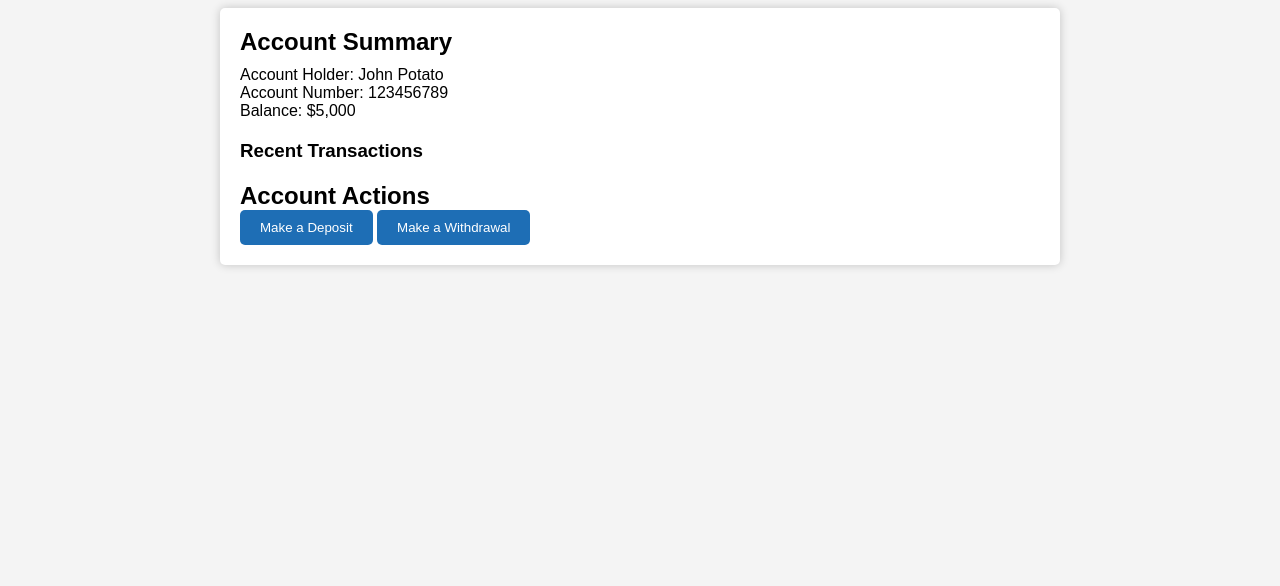
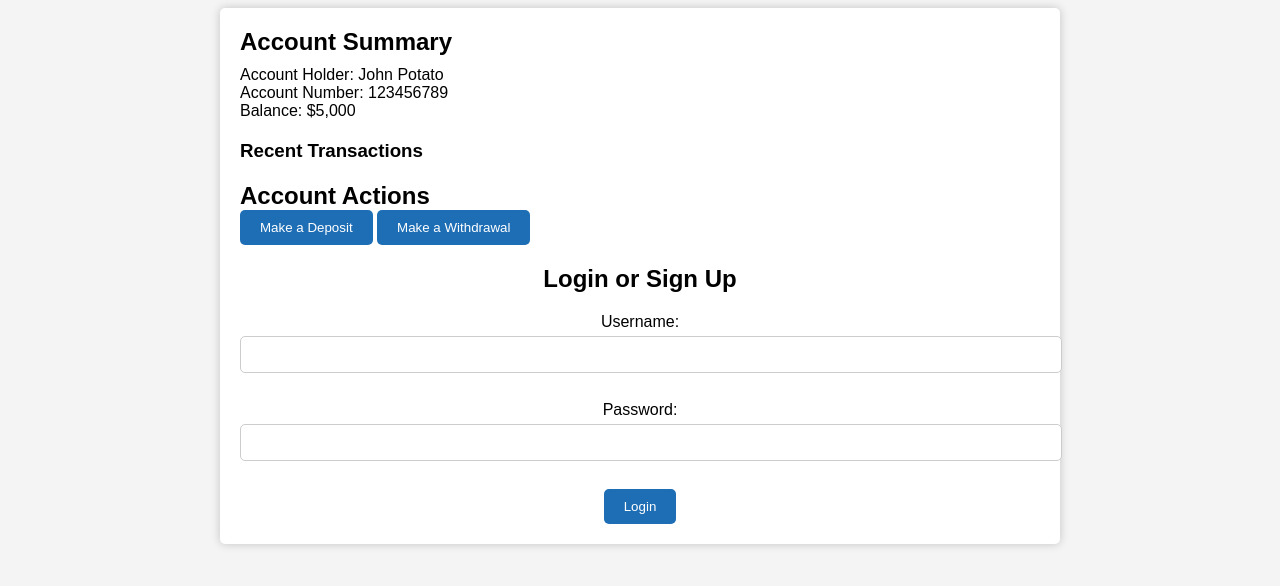
Before and after one commit to movieboxc17/PotatoBank, a plain HTML site: page index.html in a window 1280 px wide. Shown: the part 82-668 px from the top of the page. Drawn offline with Linux system fonts and the light colour scheme.

Commit message:
Update index.html

```diff
--- a/index.html
+++ b/index.html
@@ -101,13 +101,27 @@
             display: none;
         }
 
-        /* Footer Styles */
-        footer {
+        /* Login and Signup Form Styles */
+        #login-signup {
             text-align: center;
             margin-top: 20px;
+        }
+
+        form {
+            margin-top: 20px;
+        }
+
+        label {
+            display: block;
+            margin-bottom: 5px;
+        }
+
+        input[type="text"], input[type="password"] {
+            width: 100%;
             padding: 10px;
-            background-color: #1e6eb5;
-            color: #fff;
+            margin-bottom: 10px;
+            border: 1px solid #ccc;
+            border-radius: 5px;
         }
 
         /* Responsive Design */
@@ -163,6 +177,28 @@
             <ul id="transactions-list">
                 <!-- Transaction items will be added here -->
             </ul>
+        </section>
+        <section id="login-signup">
+            <h2>Login or Sign Up</h2>
+            <form id="login-form">
+                <label for="username">Username:</label>
+                <input type="text" id="username" name="username" required><br><br>
+
+                <label for="password">Password:</label>
+                <input type="password" id="password" name="password" required><br><br>
+
+                <button type="button" onclick="login()">Login</button>
+            </form>
+
+            <form id="signup-form" style="display: none;">
+                <label for="new-username">New Username:</label>
+                <input type="text" id="new-username" name="new-username" required><br><br>
+
+                <label for="new-password">New Password:</label>
+                <input type="password" id="new-password" name="new-password" required><br><br>
+
+                <button type="button" onclick="signup()">Sign Up</button>
+            </form>
         </section>
     </main>
     <!-- JavaScript Code -->
@@ -229,6 +265,47 @@
             const balanceElement = document.getElementById("balance");
             balanceElement.textContent = `Balance: $${balance.toFixed(2)}`;
         }
+
+        function login() {
+            const username = document.getElementById("username").value;
+            const password = document.getElementById("password").value;
+
+            // Simulated user data (replace with actual authentication)
+            const users = [
+                { username: "user1", password: "password1" },
+                { username: "user2", password: "password2" },
+            ];
+
+            const user = users.find(u => u.username === username && u.password === password);
+
+            if (user) {
+                alert("Login successful!");
+                // You can redirect the user to their account page or perform other actions here.
+            } else {
+                alert("Login failed. Please check your credentials.");
+            }
+        }
+
+        function signup() {
+            const newUsername = document.getElementById("new-username").value;
+            const newPassword = document.getElementById("new-password").value;
+
+            // Simulated user data (replace with actual user registration)
+            const users = [
+                { username: "user1", password: "password1" },
+                { username: "user2", password: "password2" },
+            ];
+
+            // Check if the username is already taken
+            if (users.some(u => u.username === newUsername)) {
+                alert("Username already taken. Please choose a different one.");
+            } else {
+                // Add the new user to the list (in a real app, this should be stored securely)
+                users.push({ username: newUsername, password: newPassword });
+                alert("Sign up successful! You can now login with your new account.");
+                // You can redirect the user to the login page or perform other actions here.
+            }
+        }
     </script>
 </body>
 </html>
```
